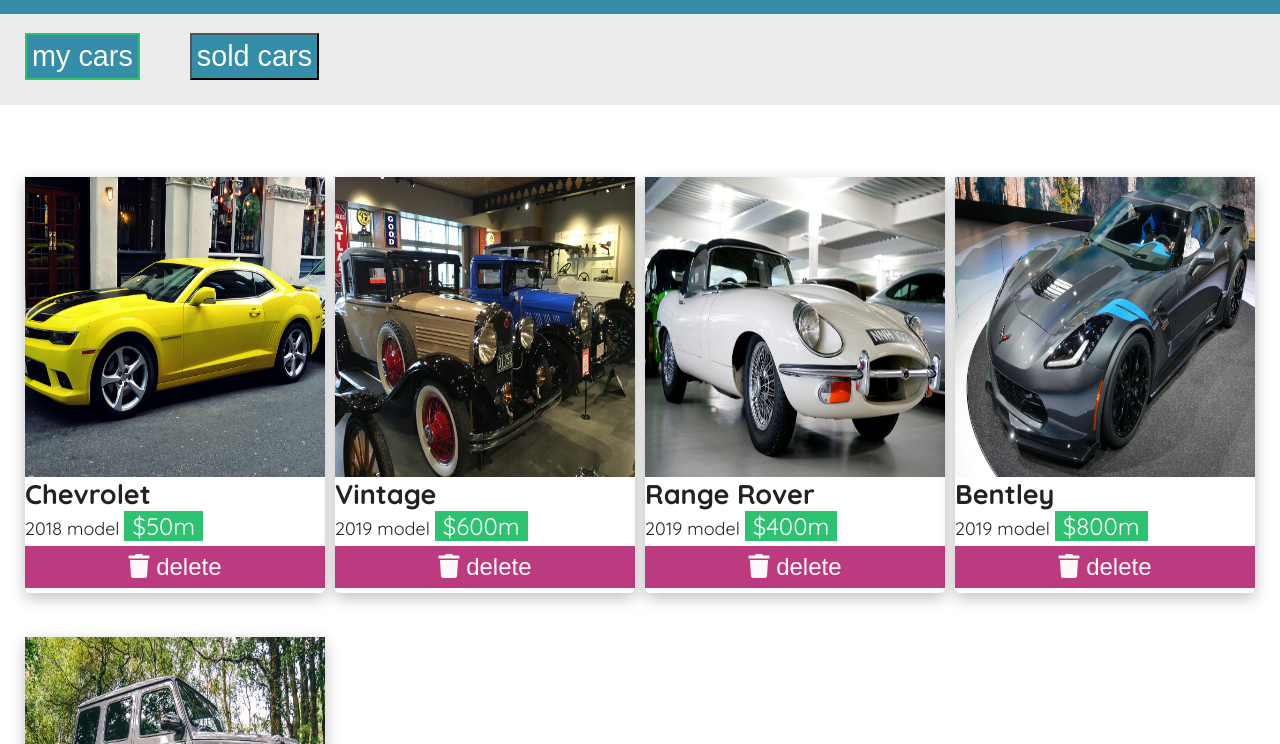
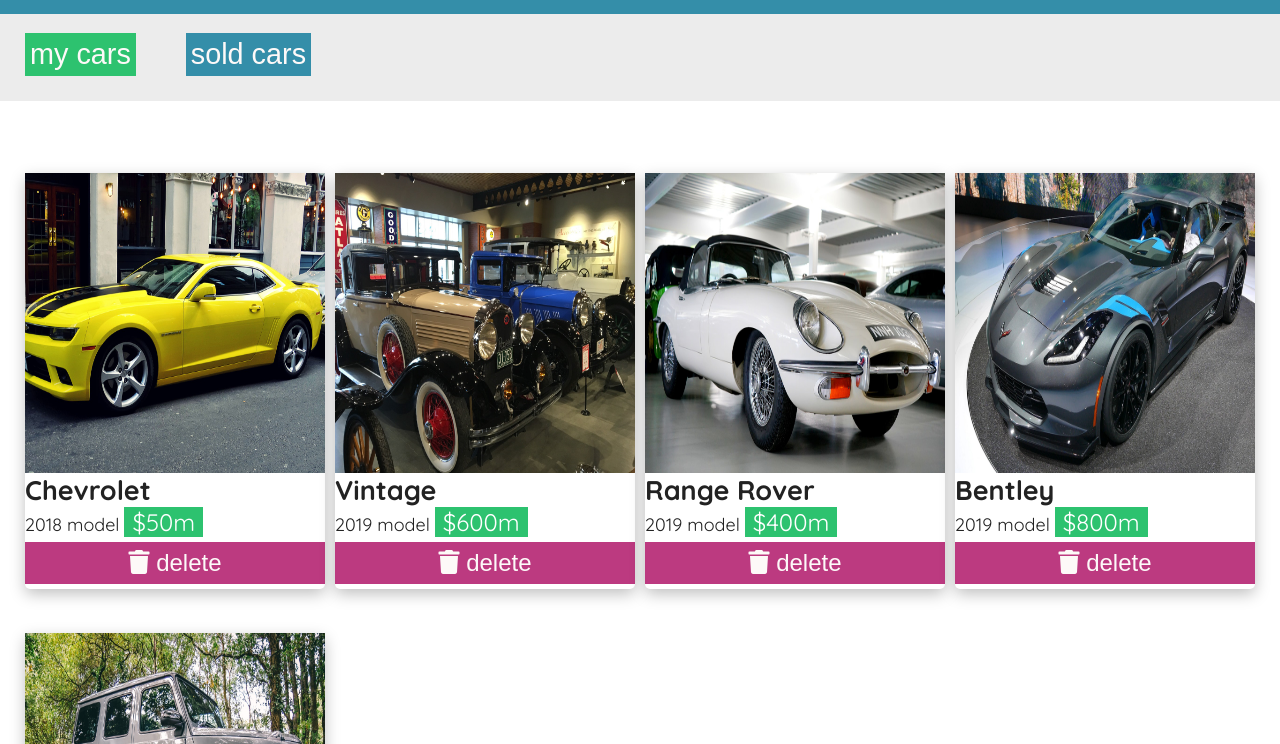
Before and after one commit to ugwumadu116/Auto-Mart-Andela, a plain HTML site: page UI/user.html in a window 1280 px wide. Shown: the part 56-800 px from the top of the page. Drawn offline with Linux system fonts and the light colour scheme.

Commit message:
feture(user.html): mark posted car as sold
- add button for marking car as sold

[Delivers #165954906]

```diff
--- a/UI/css/user.css
+++ b/UI/css/user.css
@@ -134,17 +134,17 @@
   .service{
       margin: 20px;
   }
-  .service button{
+  .service-btn{
     color: #fdf9f8;
     background: var(--DarkGreen);
     padding: 5px;
+    border: none;
     margin: 5px;
     font-size: 1.8rem;
     transition: all 0.5s ease-in-out;
    }
    .btn-active{
-    border: 2px solid var(--lightGreen);
-
+    background: var(--lightGreen);
    }
 
 
--- a/UI/js/user.js
+++ b/UI/js/user.js
@@ -8,8 +8,8 @@
         manufacturer: 'General Motors (GM)',
         owner: 'John Doe',
         date: '17/5/2019',
-        status: 'new',
-        state: 'available',
+        status: 'available',
+        state: 'new',
         bodyType: 'car'
     },
     {
@@ -21,8 +21,8 @@
         manufacturer: 'Nissan Motor Company',
         owner: 'John Doe',
         date: '12/7/2019',
-        status: 'new',
-        state: 'available',
+        status: 'available',
+        state: 'new',
         bodyType: 'car'
     },
     {
@@ -34,8 +34,8 @@
         manufacturer: 'Land Rover',
         owner: 'John Doe',
         date: '12/3/2014',
-        status: 'used',
-        state: 'available',
+        status: 'sold',
+        state: 'new',
         bodyType: 'car'
     },
     {
@@ -47,8 +47,8 @@
         manufacturer: 'Land Rover',
         owner: 'jim ken',
         date: '12/3/2014',
-        status: 'used',
-        state: 'available',
+        status: 'available',
+        state: 'used',
         bodyType: 'car'
     },
     {
@@ -60,8 +60,8 @@
         manufacturer: 'Bentley Motors Limited',
         owner: 'John Doe',
         date: '12/3/2014',
-        status: 'new',
-        state: 'available',
+        status: 'available',
+        state: 'new',
         bodyType: 'car'
     },
     {
@@ -73,8 +73,8 @@
         manufacturer: 'ferrari',
         owner: 'joel john',
         date: '12/3/2014',
-        status: 'new',
-        state: 'available',
+        status: 'available',
+        state: 'new',
         bodyType: 'car'
     },
     {
@@ -86,8 +86,8 @@
         manufacturer: 'Bentley Motors Limited',
         owner: 'Amarachi queen',
         date: '1/3/2019',
-        status: 'used',
-        state: 'available',
+        status: 'available',
+        state: 'used',
         bodyType: 'car'
     },
     {
@@ -99,8 +99,8 @@
         manufacturer: 'Tesla, Inc',
         owner: 'John Doe',
         date: '1/3/2019',
-        status: 'used',
-        state: 'available',
+        status: 'sold',
+        state: 'new',
         bodyType: 'truck'
     },
     {
@@ -112,8 +112,8 @@
         manufacturer: 'Toyota Motor Corporation',
         owner: 'Uche fords',
         date: '19/3/2019',
-        status: 'used',
-        state: 'available',
+        status: 'available',
+        state: 'used',
         bodyType: 'car'
     },
     {
@@ -125,11 +125,13 @@
         manufacturer: 'Volkswagen group',
         owner: 'uche fords',
         date: '19/3/2019',
-        status: 'used',
-        state: 'available',
+        status: 'available',
+        state: 'new',
         bodyType: 'car'
     }
 ];
+
+let soldCars = [];
 
 const carContainerDOM = document.querySelector('.cars-container');
 const sellCarBtnDOM = document.querySelector('.cart-icon-button');
@@ -142,6 +144,8 @@
 const closeSingleCarDOM = document.querySelector('.close-single-car');
 const updatePriceDOM = document.querySelector('.update-price');
 const contentDOM = document.querySelector('.content');
+const soldCarsDOM = document.querySelector('.sold-cars');
+const myCarsBtnDom = document.querySelector('.my-cars-btn');
 
 closeSingleCarDOM.addEventListener('click', () => {
     singleCarOverlayDOM.classList.toggle('transparentBcg1');
@@ -149,9 +153,10 @@
 })
 
 const displayCars = (cars) => {
+    let str = '';
 
     (cars.length === 0) ? carContainerDOM.innerHTML = '<h1>You are yet to post a car</h1>' : cars.forEach(car => {
-        carContainerDOM.innerHTML += `
+        str += `
         <article class="card">
         <img src=${car.img} class="car-img" alt="product" data-id=${car.id}>
         <div class="details">
@@ -169,10 +174,13 @@
         </div>
     </article>
         `;
+
     })
+    carContainerDOM.innerHTML = str;
 };
 const carOwner = (user) => {
     const findCar = cars.filter(car => car.owner === user);
+    soldCars = findCar.filter(car => car.status === 'sold')
     displayCars(findCar);
 }
 const showSingleCar = (car) => {
@@ -257,3 +265,21 @@
 updatePriceDOM.addEventListener('click', () => {
     contentDOM.classList.toggle('show-content')
 })
+
+// // sold cars
+soldCarsDOM.addEventListener('click', () => {
+    carContainerDOM.innerHTML = '';
+    myCarsBtnDom.classList.toggle('btn-active')
+    soldCarsDOM.classList.toggle('btn-active')
+    displayCars(soldCars);
+    showACar();
+})
+
+// // my cars
+myCarsBtnDom.addEventListener('click', () => {
+    carContainerDOM.innerHTML = '';
+    myCarsBtnDom.classList.toggle('btn-active')
+    soldCarsDOM.classList.toggle('btn-active')
+    carOwner('John Doe');
+    showACar();
+})
--- a/UI/user.html
+++ b/UI/user.html
@@ -34,10 +34,10 @@
     <section class="services">
         <div class="services-container">
             <article class="service">
-                <button class="btn-active">my cars</button>
+                <button class="my-cars-btn service-btn btn-active">my cars</button>
             </article>
-            <article class="service">
-                <button>sold cars</button>
+            <article class="service ">
+                <button class="sold-cars service-btn">sold cars</button>
             </article>
         </div>
     </section>
@@ -110,6 +110,7 @@
             </div>
             <div class="car-footer">
                 <button class="single-car-btn update-price">Update price</button>
+                <button class="single-car-btn update-price">mark as sold</button>
                 <div class="content">
                     <form>
                         <input type="number">
```
Also changed, not shown: UI/js/cars.js (+24 -24 lines).
